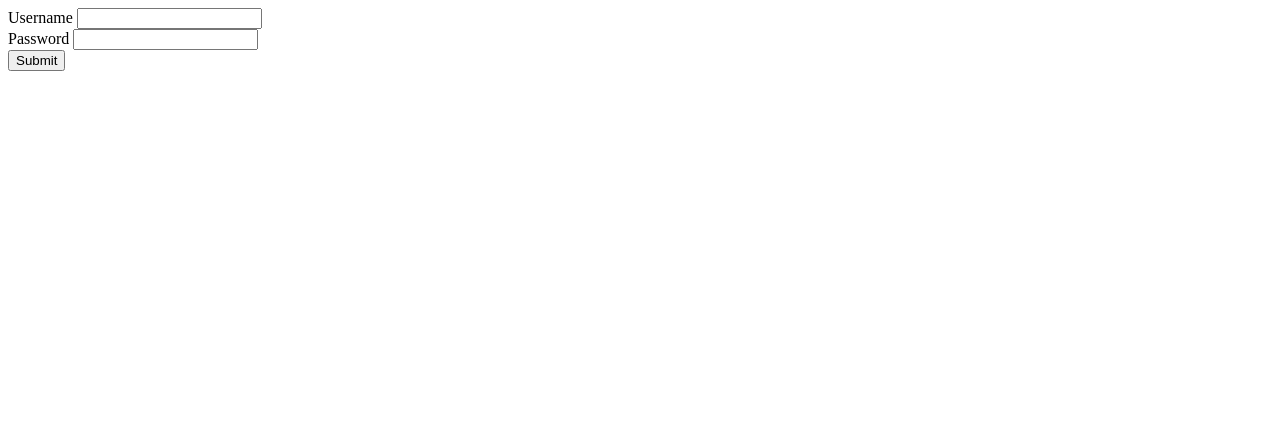
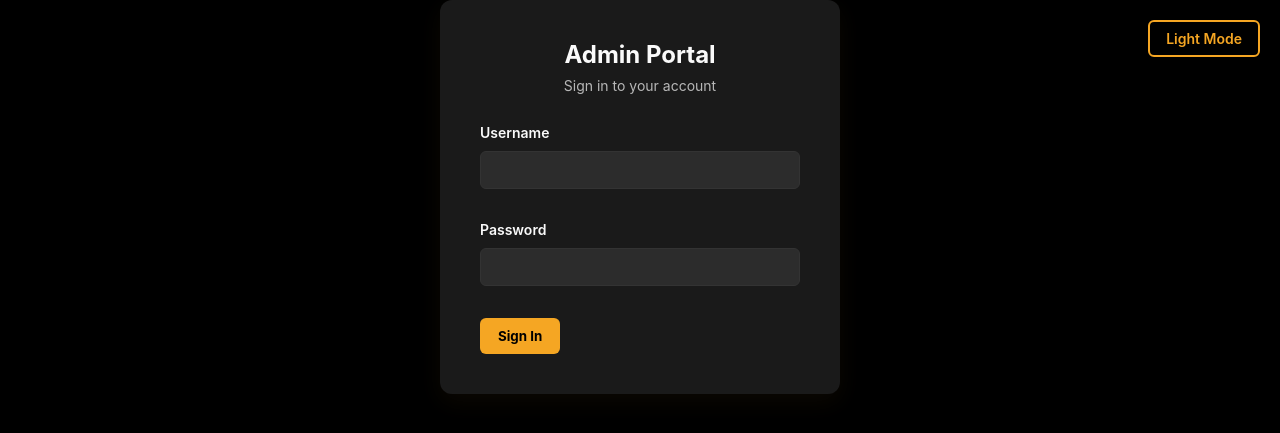
Before and after one commit to Artyom-Y/Semester2-project, a Flask app: page / in a window 1280 px wide. Shown: the top 433 px of the page. Run offline with Flask 3, Linux system fonts and the light colour scheme.

Commit message:
feat: dark mode and css overhaul

```diff
--- a/static/css/common.css
+++ b/static/css/common.css
@@ -1,26 +1,114 @@
+/* Global Theme Variables */
+:root {
+    --bg-color: #000000;
+    --container-bg: #1A1A1A;
+    --accent-color: #F5A623;
+    --accent-hover: #D08C1D;
+    --text-color: #FAFAFA;
+    --error-color: #E53935;
+    --error-bg: rgba(229, 57, 53, 0.1);
+    --input-bg: #2C2C2C;
+    --input-border: #333333;
+    --shadow: 0 8px 24px rgba(245, 166, 35, 0.05);
+}
+
+[data-theme="light"] {
+    --bg-color: #F4F4F5;
+    --container-bg: #FFFFFF;
+    --accent-color: #F5A623;
+    --accent-hover: #D08C1D;
+    --text-color: #121212;
+    --error-color: #D32F2F;
+    --error-bg: rgba(211, 47, 47, 0.1);
+    --input-bg: #FFFFFF;
+    --input-border: #E4E4E7;
+    --shadow: 0 8px 24px rgba(0, 0, 0, 0.08);
+}
+
+/* Global Reset & Base */
 * {
-  font-family: Arial, Helvetica, sans-serif;
+    box-sizing: border-box;
+    margin: 0;
+    padding: 0;
+    font-family: -apple-system, BlinkMacSystemFont, "Segoe UI", Roboto, Helvetica, Arial, sans-serif;
+    transition: background-color 0.3s ease, color 0.3s ease, border-color 0.3s ease;
+}
+
+body {
+    background-color: var(--bg-color);
+    color: var(--text-color);
 }
 
 .layout-container {
-  display: flex;
-  min-height: 100vh;
-}
-
-@media (max-width: 900px) {
-  .layout-container {
-    flex-direction: column;
-  }
+    display: flex;
+    min-height: 100vh;
 }
 
 .dashboard-main, .settings-main {
-  flex: 1;
-  padding: 0px 24px 24px 24px;
-  min-width: 0px;
+    flex: 1;
+    padding: 24px;
+    min-width: 0px;
 }
 
+/* Global Form Elements (For Settings Page) */
+input[type="text"],
+input[type="number"],
+input[type="password"] {
+    padding: 10px 14px;
+    background-color: var(--input-bg);
+    border: 1px solid var(--input-border);
+    border-radius: 6px;
+    color: var(--text-color);
+    margin-top: 6px;
+    margin-bottom: 12px;
+}
+
+input[type="submit"] {
+    padding: 10px 18px;
+    background-color: var(--accent-color);
+    border: none;
+    border-radius: 6px;
+    color: #000000;
+    font-weight: bold;
+    cursor: pointer;
+}
+
+input[type="submit"]:hover {
+    background-color: var(--accent-hover);
+}
+
+hr {
+    border: none;
+    border-top: 1px solid var(--input-border);
+    margin: 24px 0;
+}
+
+/* Responsive */
 @media (max-width: 900px) {
+    .layout-container {
+        flex-direction: column;
+    }
     .dashboard-main, .settings-main {
-    padding: 16px;
+        padding: 16px;
     }
 }
+
+.theme-toggle {
+    position: absolute;
+    top: 20px;
+    right: 20px;
+    background: transparent;
+    border: 2px solid var(--accent-color);
+    color: var(--accent-color);
+    padding: 8px 16px;
+    border-radius: 6px;
+    cursor: pointer;
+    font-weight: 600;
+    font-size: 14px;
+    z-index: 1000;
+}
+
+.theme-toggle:hover {
+    background-color: var(--accent-color);
+    color: #000000;
+}
--- /dev/null
+++ b/static/css/style.css
@@ -0,0 +1,57 @@
+body {
+    display: flex;
+    flex-direction: column;
+    align-items: center;
+    justify-content: center;
+}
+
+.error-message:empty {
+    display: none;
+}
+
+.login-container {
+    background-color: var(--container-bg);
+    padding: 40px;
+    border-radius: 12px;
+    box-shadow: var(--shadow);
+    width: 100%;
+    max-width: 400px;
+}
+
+.login-header {
+    text-align: center;
+    margin-bottom: 30px;
+}
+
+.login-header h1 {
+    font-size: 24px;
+    margin-bottom: 8px;
+}
+
+.error-message {
+    display: block;
+    color: var(--error-color);
+    background-color: var(--error-bg);
+    border: 1px solid var(--error-color);
+    padding: 12px;
+    border-radius: 6px;
+    margin-bottom: 20px;
+    text-align: center;
+    font-size: 14px;
+    font-weight: 500;
+}
+
+.form-group {
+    margin-bottom: 20px;
+}
+
+.form-group input {
+    width: 100%;
+}
+
+label {
+    display: block;
+    margin-bottom: 4px;
+    font-size: 14px;
+    font-weight: 600;
+}
--- /dev/null
+++ b/static/js/script.js
@@ -0,0 +1,31 @@
+document.addEventListener('DOMContentLoaded', () => {
+    const htmlElement = document.documentElement;
+    const THEME_KEY = 'delivery_app_theme';
+
+    // 1. Immediately apply the saved theme on ALL pages
+    const savedTheme = localStorage.getItem(THEME_KEY) || 'dark';
+    htmlElement.setAttribute('data-theme', savedTheme);
+
+    // 2. Handle the toggle button ONLY if it exists on the page
+    const themeToggle = document.getElementById('theme-toggle');
+    if (themeToggle) {
+        updateButtonLabel(savedTheme);
+
+        themeToggle.addEventListener('click', () => {
+            const currentTheme = htmlElement.getAttribute('data-theme');
+            const newTheme = currentTheme === 'dark' ? 'light' : 'dark';
+
+            htmlElement.setAttribute('data-theme', newTheme);
+            localStorage.setItem(THEME_KEY, newTheme);
+            updateButtonLabel(newTheme);
+        });
+    }
+
+    function updateButtonLabel(theme) {
+        if (theme === 'dark') {
+            themeToggle.textContent = 'Light Mode';
+        } else {
+            themeToggle.textContent = 'Dark Mode';
+        }
+    }
+});
--- a/templates/dashboard.html
+++ b/templates/dashboard.html
@@ -11,6 +11,7 @@
 
     <div class="layout-container">
         {% include "navbar.html" %}
+        {% include "theme_toggle.html" %}
         <main class="dashboard-main">
             <!--Widgets: Bullet point information, warnings, map with orders-->
             <p>Map here. Highlight areas with orders (green for any order, blue for temperature sensitive). Show number of orders per area. Maybe display traffic jams</p>
@@ -43,6 +44,7 @@
 
 </body>
 <footer>
+    <script src="{{ url_for('static', filename='js/script.js') }}"></script>
     <script src="{{ url_for('static', filename='js/navbar.js') }}"></script>
 </footer>
 </html>
--- a/templates/login.html
+++ b/templates/login.html
@@ -1,21 +1,42 @@
 <!DOCTYPE html>
-<html lang="en">
+<html lang="en" data-theme="dark">
 <head>
     <meta charset="UTF-8">
     <meta name="viewport" content="width=device-width, initial-scale=1.0">
-    <title>Login</title>
+    <title>Login - Premium Logistics</title>
+
+    <link rel="stylesheet" href="{{ url_for('static', filename='css/common.css') }}"/>
+    <link rel="stylesheet" href="{{ url_for('static', filename='css/style.css') }}"/>
 </head>
 <body>
-    {% if login_error is defined %}
-        <span style="color:red">{{login_error}}</span>
-    {% endif %}
 
-    <form method="post" action="">
-        <label for="username">Username</label>
-        <input type="text" name="username" id="username"><br>
-        <label for="password">Password</label>
-        <input type="password" name="password" id="password"><br>
-        <input type="submit" value="Submit">
-    </form>
+    {% include "theme_toggle.html" %}
+
+    <div class="login-container">
+        <div class="login-header">
+            <h1>Admin Portal</h1>
+            <p style="opacity: 0.7; font-size: 14px;">Sign in to your account</p>
+        </div>
+
+        {% if login_error %}
+            <span class="error-message">{{login_error}}</span>
+        {% endif %}
+
+        <form method="post" action="">
+            <div class="form-group">
+                <label for="username">Username</label>
+                <input type="text" name="username" id="username" required>
+            </div>
+
+            <div class="form-group">
+                <label for="password">Password</label>
+                <input type="password" name="password" id="password" required>
+            </div>
+
+            <input type="submit" value="Sign In">
+        </form>
+    </div>
+
 </body>
+    <script src="{{ url_for('static', filename='js/script.js') }}"></script>
 </html>
--- a/templates/settings.html
+++ b/templates/settings.html
@@ -10,6 +10,7 @@
 <body>
     <div class="layout-container">
         {% include "navbar.html" %}
+        {% include "theme_toggle.html" %}
         <main class="settings-main">
             <h2>Settings</h2>
 
@@ -50,4 +51,8 @@
     </div>
 
 </body>
+<footer>
+    <script src="{{ url_for('static', filename='js/script.js') }}"></script>
+    <script src="{{ url_for('static', filename='js/navbar.js') }}"></script>
+</footer>
 </html>
--- /dev/null
+++ b/templates/theme_toggle.html
@@ -0,0 +1 @@
+<button class="theme-toggle" id="theme-toggle">Light Mode</button>
```
Also changed, not shown: static/css/navbar.css (+24 -7 lines), static/js/navbar.js (+31 -11 lines), database.sqlite.
